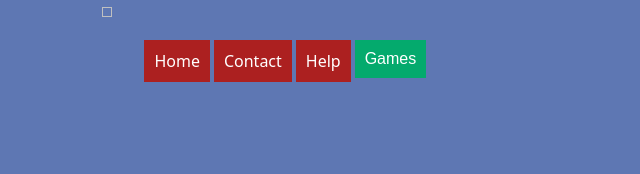
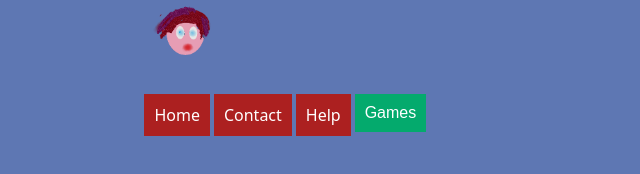
Before and after one commit to grbrooks/my-project, a plain HTML site: page index.html in a window 1280 px wide. Shown: the top 174 px of the page, without its empty margins (0-640 px from the left). Drawn offline with Linux system fonts and the light colour scheme.

Commit message:
--- Auto-Git Commit ---

```diff
--- a/css/style.css
+++ b/css/style.css
@@ -7,7 +7,7 @@ body {
 }
 
 h1 {
-    text-align: center;
+    text-align: left;
 }
 
 ul {
@@ -108,6 +108,6 @@ ul {
 }
 
 img {
-    width: 10px;
-    height: 10px;
+    width: 150px;
+    height: auto;
 }
--- a/index.html
+++ b/index.html
@@ -15,7 +15,7 @@
 
 
         <nav>
-            <img href="images/face.png" alt="">
+            <img src="images/face.png" alt="logo">
             <ul class="navbar">
                 <li><a href="home.html">Home</a></li>
                 <li><a href="contact.html">Contact</a></li>
```
